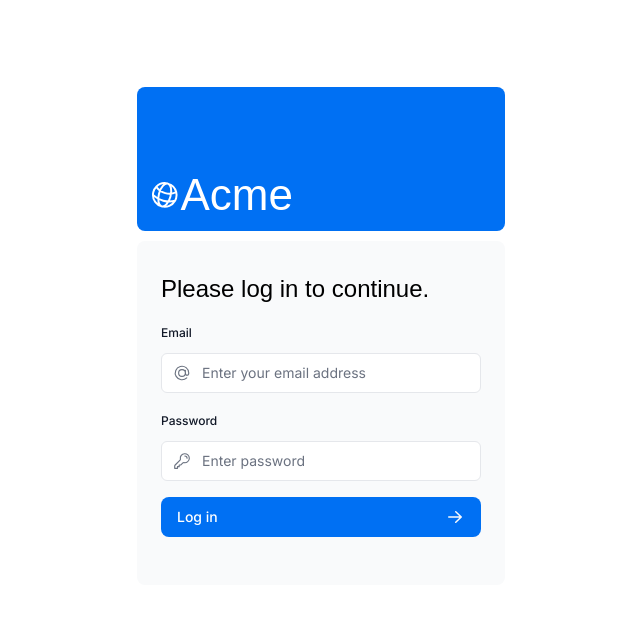
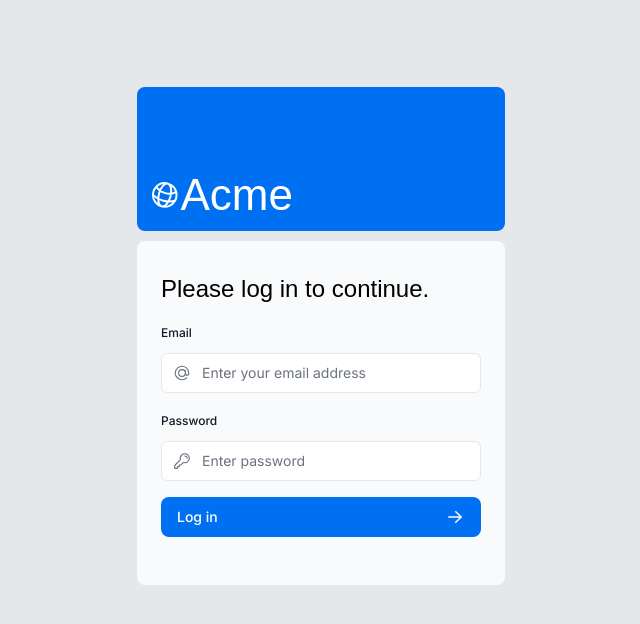
Before and after one commit to AndriiAndreive/Next_v15, a Next.js app: page /login in a window 1280 px wide. Shown: the top 624 px of the page, without its empty margins (319-959 px from the left). Built offline with nearby package versions, Linux system fonts and the light colour scheme; a web font is replaced by a local one.

Commit message:
added background color

```diff
--- a/app/login/page.tsx
+++ b/app/login/page.tsx
@@ -3,7 +3,7 @@ import LoginForm from '@/app/ui/login-form';
 
 export default function LoginPage() {
   return (
-    <main className="flex items-center justify-center md:h-screen">
+    <main className="flex items-center justify-center md:h-screen bg-gray-200">
       <div className="relative mx-auto flex w-full max-w-[400px] flex-col space-y-2.5 p-4 md:-mt-32">
         <div className="flex h-20 w-full items-end rounded-lg bg-blue-500 p-3 md:h-36">
           <div className="w-32 text-white md:w-36">
```
